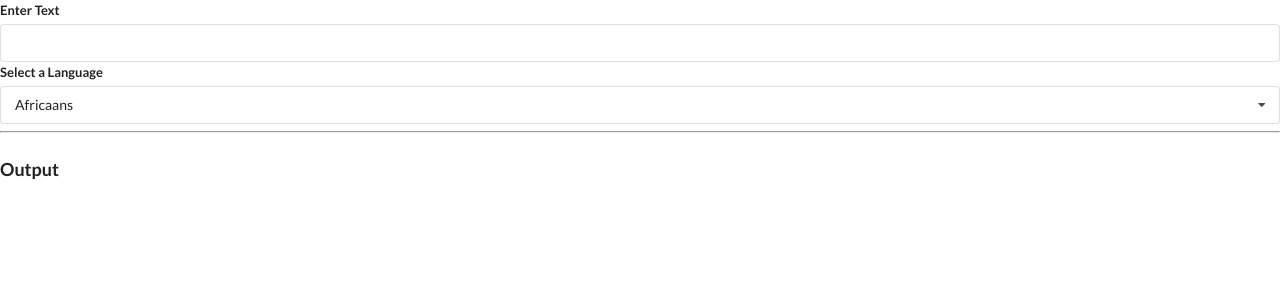
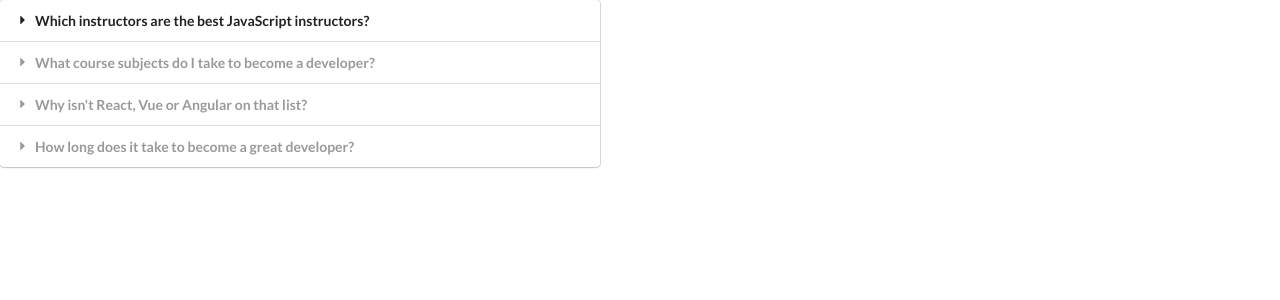
Before and after one commit to Koko-Dev/react-widgets, a React (Create React App) app: page / in a window 1280 px wide. Shown: the top 300 px of the page. Built offline with nearby package versions, Linux system fonts and the light colour scheme; no server answers.

Commit message:
App.js: Create function showAccordion with a conditional which checks to see if window.location.pathname is at '/';  if so, return Accordion component with prop questions; call this function in export default return div

```diff
--- a/src/App.js
+++ b/src/App.js
@@ -44,10 +44,18 @@ const options = [
 	}
 ]
 
+const showAccordion = () => {
+	if (window.location.pathname === '/') {
+		return <Accordion questions={questions} />
+	}
+}
+
+
 export default () => {
 	return (
 		<div>
-			<Translate />
+			{showAccordion()}
+
 		</div>
 	)
 }
```
